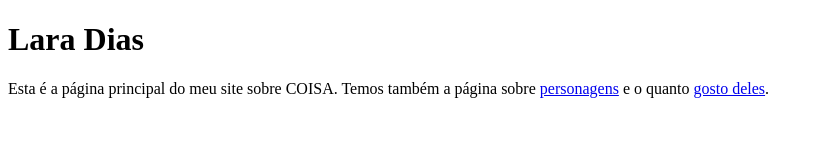
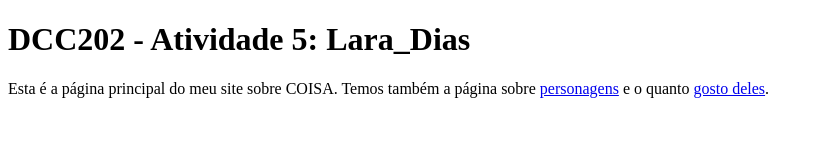
Before and after one commit to ufjf-dcc202/ufjf-dcc202-2023-3-a-atv5-Lara-Dias, a website: page index.html in a window 1280 px wide. Shown: the whole page, without its empty margins (0-823 px from the left). Drawn offline with Linux system fonts and the light colour scheme.

Commit message:
ajustes na pág index passando em todos os testes

```diff
--- a/index.html
+++ b/index.html
@@ -7,7 +7,7 @@
 </head>
 <body>
     <main>
-        <h1>Lara Dias</h1>
+        <h1>DCC202 - Atividade 5: Lara_Dias</h1>
         <p>
             Esta é a página principal do meu site sobre COISA. Temos também a página sobre <a href="personagens.html">personagens</a> e o quanto <a href="preferencias.html">gosto deles</a>.
         </p>
```
